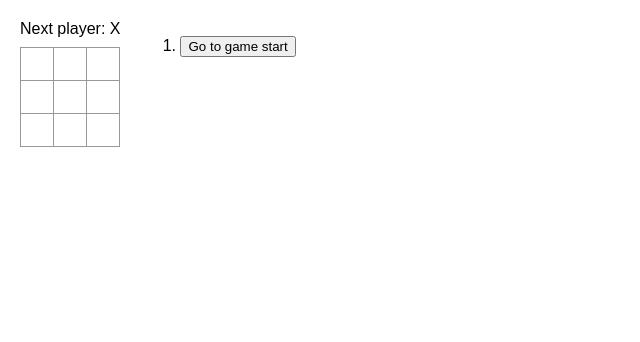
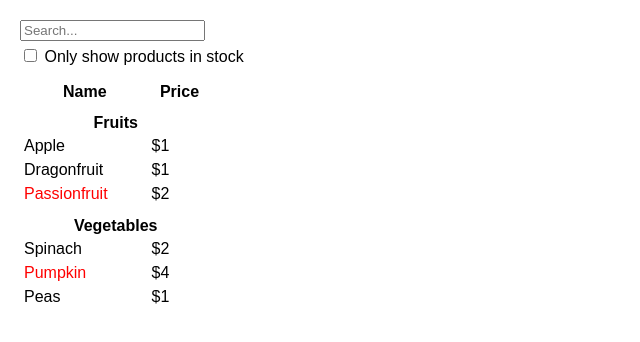
Before and after one commit to OdinWermeille/learning-react, a React (Create React App) app: page / in a window 1280 px wide. Shown: the top 342 px of the page, without its empty margins (0-640 px from the left). Built offline with nearby package versions, Linux system fonts and the light colour scheme.

Commit message:
Now showing products

```diff
--- a/src/index.css
+++ b/src/index.css
@@ -62,3 +62,18 @@
 .game-info {
   margin-left: 20px;
 }
+
+label {
+  display: block;
+  margin-top: 5px;
+  margin-bottom: 5px;
+}
+
+th {
+  padding-top: 10px;
+}
+
+td {
+  padding: 2px;
+  padding-right: 40px;
+}
--- a/src/index.js
+++ b/src/index.js
@@ -1,7 +1,7 @@
 import React from 'react';
 import ReactDOM from 'react-dom/client';
 import './index.css';
-import App from './ticTacToe';
+import App from './product';
 import reportWebVitals from './reportWebVitals';
 
 const root = ReactDOM.createRoot(document.getElementById('root'));
--- /dev/null
+++ b/src/product.js
@@ -0,0 +1,80 @@
+const PRODUCTS = [
+  {category: "Fruits", price: "$1", stocked: true, name: "Apple"},
+  {category: "Fruits", price: "$1", stocked: true, name: "Dragonfruit"},
+  {category: "Fruits", price: "$2", stocked: false, name: "Passionfruit"},
+  {category: "Vegetables", price: "$2", stocked: true, name: "Spinach"},
+  {category: "Vegetables", price: "$4", stocked: false, name: "Pumpkin"},
+  {category: "Vegetables", price: "$1", stocked: true, name: "Peas"}
+];
+
+export default function filterableProductTable() {
+  return <>
+    <SearchBar />
+    <ProductTable products={PRODUCTS} />
+  </>
+}
+
+function SearchBar() {
+  return <>
+    <input type="text" placeholder="Search..." />
+    <br/>
+    <label>
+      <input type="checkbox" />
+      {' '}
+      Only show products in stock
+    </label>
+  </>
+}
+
+function ProductTable({products}) {
+  const rows = [];
+  let lastCategory = null;
+
+  products.forEach((product) => {
+    if (product.category !== lastCategory) {
+      rows.push(
+        <ProductCategoryRow
+          category={product.category}
+          key={product.category} />
+      );
+    }
+    rows.push(
+      <ProductRow
+        product={product}
+        key={product.name} />
+    );
+    lastCategory = product.category;
+  });
+
+  return (
+    <table>
+      <thead>
+        <tr>
+          <th>Name</th>
+          <th>Price</th>
+        </tr>
+      </thead>
+      <tbody>{rows}</tbody>
+    </table>
+  );
+}
+
+function ProductCategoryRow({category}) {
+
+  return (
+    <tr>
+      <th colSpan="2">
+        {category}
+      </th>
+    </tr>
+  );
+}
+
+function ProductRow({product}) {
+  return (
+    <tr>
+      <td style={product.stocked ? {} : {color: '#ff0000'}}>{product.name}</td>
+      <td>{product.price}</td>
+    </tr>
+  );
+}
```
